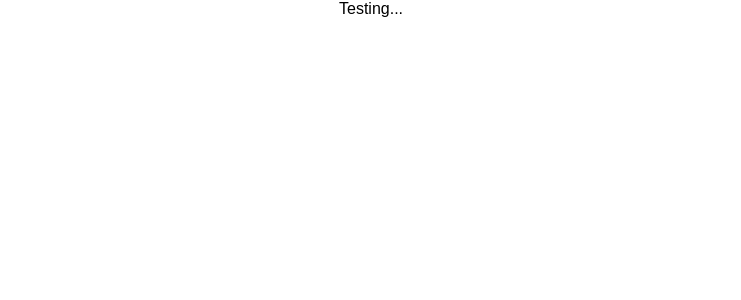
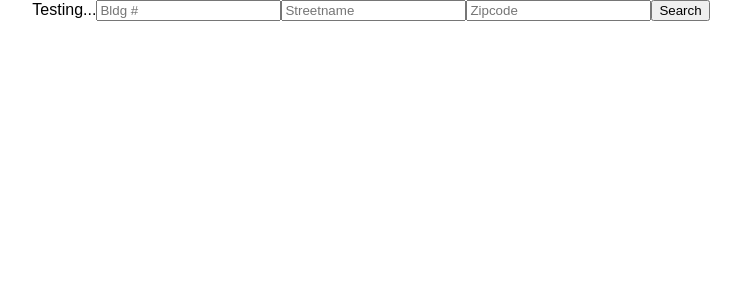
Before and after one commit to RajisteB/MyNeighborhoodNYC, a React (Create React App) app in the folder client/: page / in a window 1280 px wide. Shown: the top 300 px of the page, without its empty margins (269-1010 px from the left). Built offline with nearby package versions, Linux system fonts and the light colour scheme.

Commit message:
added api call

```diff
--- a/client/package.json
+++ b/client/package.json
@@ -3,6 +3,7 @@
   "version": "0.1.0",
   "private": true,
   "dependencies": {
+    "axios": "^0.16.2",
     "react": "^16.0.0",
     "react-dom": "^16.0.0",
     "react-scripts": "1.0.13"
--- a/client/src/App.js
+++ b/client/src/App.js
@@ -1,19 +1,65 @@
 import React, { Component } from 'react';
 import logo from './logo.svg';
 import './App.css';
+import axios from 'axios';
 
 class App extends Component {
   constructor() {
     super();
     this.state = {
-      searchTerm: null,
+      boro: null,
+      casetype: null,
+      casestatus: null,
+      caseopendate: null,
+      housenumber: null,
+      streetname: null,
+      zip: null,
+      casejudgement: null,
+      value: "",
+      apiDataLoaded: false,
     }
+    this.handleChange = this.handleChange.bind(this);
+    this.getInfo = this.getInfo.bind(this);
+  }
 
+  handleChange(e) {
+    this.setState({
+      value: e.target.value,
+    });
   }
+
+  getInfo(housenum, streetname, zip) {
+    axios.get(`https://data.cityofnewyork.us/resource/kfyu-46k5.json?$where=
+    housenumber= "${housenum}" AND streetname= "${streetname}" AND zip= "${zip}"`)
+    .then(res => {
+      res.data.forEach((result) => {
+        this.setState({
+          housenumber: result.housenumber,
+          street: result.streetname,
+          apiDataLoaded: true,
+        })
+      })
+    })
+  }
+
+
+
   render() {
     return (
       <div className="App">
        Testing...
+        <input id="houseinput" type="text" placeholder="Bldg #"/>
+        <input id="streetname" type="text" placeholder="Streetname"/>
+        <input id="zip" type="text" placeholder="Zipcode"/>
+        <button onClick={ () => {
+          var house = document.getElementById('houseinput').value;
+          var street = document.getElementById('streetname').value.toUpperCase();
+          var zip = document.getElementById('zip').value;
+          this.getInfo(house, street, zip)
+          }}>Search
+        </button>
+        <div>{this.state.housenumber}</div>
+        <p>{this.state.street}</p>
       </div>
     );
   }
```
Also changed, not shown: 1 other file (tests, documents, lock files or other folders).
